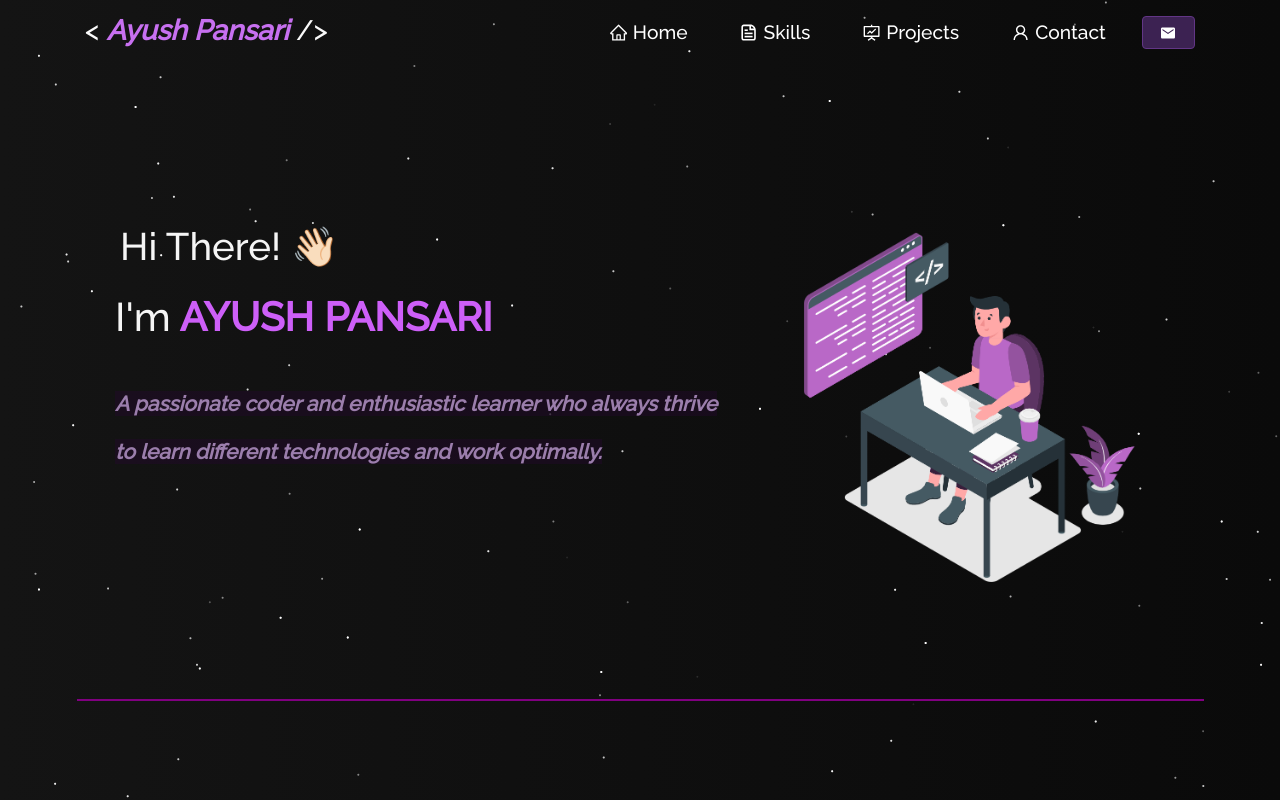
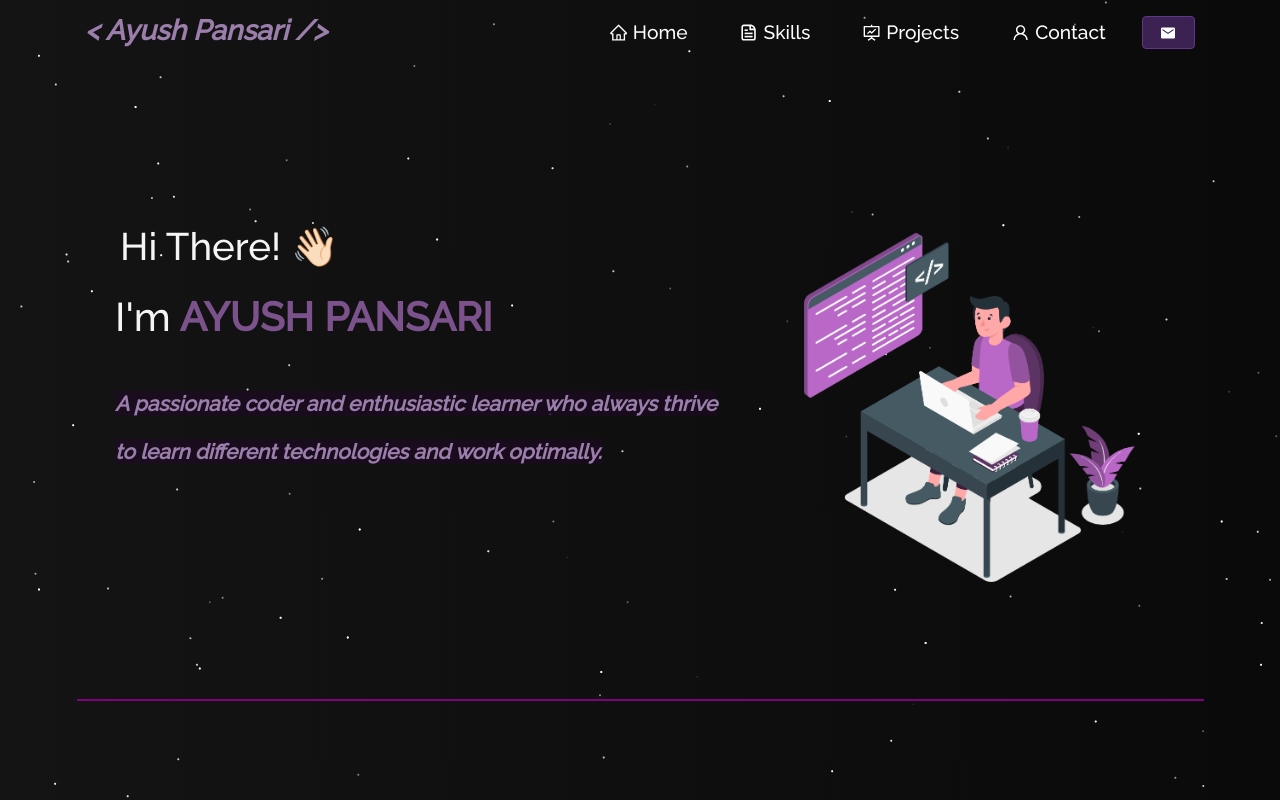
Before and after one commit to pansari20/Portfolio, a React (Create React App) app: page / in a window 1280 px wide. Shown: the top 800 px of the page. Built offline with nearby package versions, Linux system fonts and the light colour scheme; the HTML template or start-up script is replaced by a standard one.

Commit message:
resume and more updates

```diff
--- a/src/components/Navbar.js
+++ b/src/components/Navbar.js
@@ -29,7 +29,7 @@ function NavBar() {
     >
       <Container>
         <Navbar.Brand as={Link} to="/">
-          <h3> &lt; <strong className="purple" style={{fontStyle: 'italic'}} >Ayush Pansari</strong> &#47;&gt; </h3>
+          <h3> <strong style={{fontStyle: 'italic', color: 'rgb(155 126 172)'}} > &lt; Ayush Pansari &#47;&gt;</strong> </h3>
         </Navbar.Brand>
         <Navbar.Toggle
           aria-controls="responsive-navbar-nav"
--- a/src/components/Projects/Projects.js
+++ b/src/components/Projects/Projects.js
@@ -57,7 +57,7 @@ function Projects() {
               isHosted={true}
               title="Personal Portfolio"
               description={ <p> Personal Portfolio website built using react. It features my work, education and skillset in Technical areas. <br /> <br /> <strong class="purple"> Techs Used: </strong> <i> React, Bootstrap, HTML, CSS & Netlify </i> </p> }
-              link="https://pansari20.netlify.app"
+              link="https://pansari20.vercel.app"
               codeLink="https://github.com/pansari20/Portfolio"
             />
           </Col>
--- a/src/style.css
+++ b/src/style.css
@@ -279,7 +279,7 @@ html {
 }
 
 .main-name {
-  color: #cd5ff8;
+  color: #7c528c;
 }
 
 .myAvtar {
```
Also changed, not shown: src/Assets/Projects/portfolio.png, 1 other file (tests, documents, lock files or other folders).
